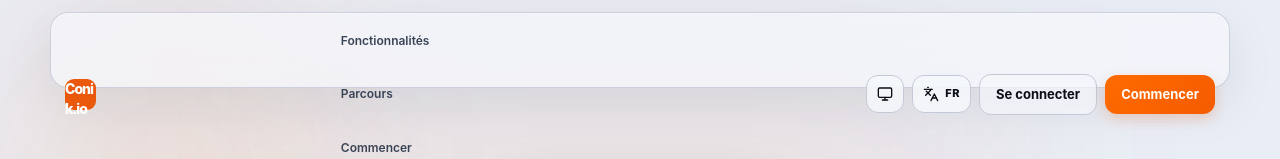
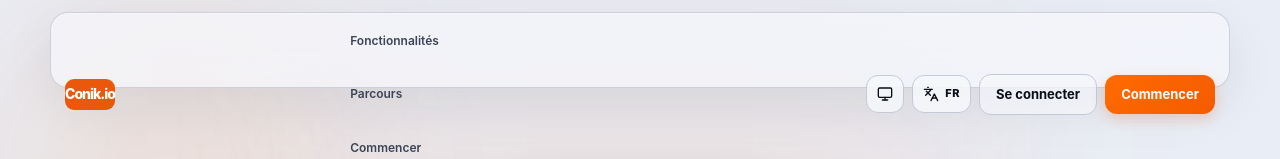
Before and after one commit to anamaherbert1-glitch/Conik.io, a Next.js app: page / in a window 1280 px wide. Shown: the top 159 px of the page. Built offline with nearby package versions, Linux system fonts and the light colour scheme.

Commit message:
fix: prevent landing brand name overflow

```diff
--- a/app/landing.css
+++ b/app/landing.css
@@ -203,6 +203,7 @@
   display:inline-flex;align-items:center;gap:10px;
   font-weight:800;font-size:15px;color:var(--ink);text-decoration:none;
 }
+.landing-logo-name{display:block;white-space:nowrap;line-height:1;min-width:max-content}
 .landing-logo-mark{
   width:34px;height:34px;border-radius:11px;
   display:grid;place-items:center;
```
